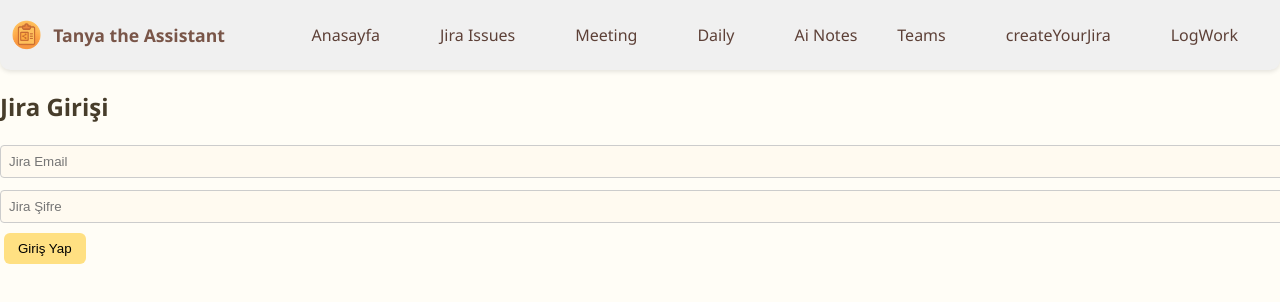
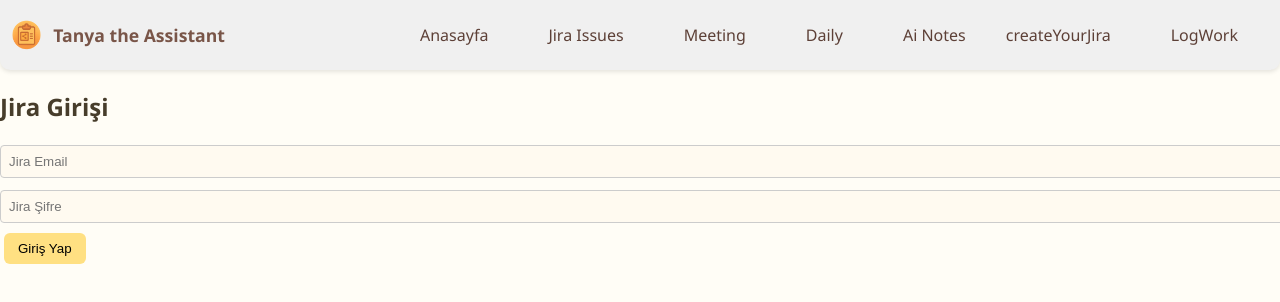
Before and after one commit to rgnblgn/tanyassistant, a React (Vite) app in the folder tanyassistant/Frontend/: page /login in a window 1280 px wide. Shown: the top 302 px of the page. Built offline with nearby package versions, Linux system fonts and the light colour scheme.

Commit message:
teams remove

```diff
--- a/tanyassistant/Frontend/src/App.jsx
+++ b/tanyassistant/Frontend/src/App.jsx
@@ -25,12 +25,8 @@ const App = () => {
           <Link to="/meeting" style={{ marginRight: '20px' }}>Meeting</Link>
           <Link to="/daily" style={{ marginRight: '20px' }}>Daily</Link>
           <Link to="/aiNotes">Ai Notes</Link>
-          <Link to="/teams" style={{ marginRight: '20px' }}>Teams</Link>
           <Link to="/createYourJira" style={{ marginRight: '20px' }}>createYourJira</Link>
-
           <Link to="/logWork" style={{ marginRight: '20px' }}>LogWork</Link>
-
-
           {isLoggedIn && (
             <button onClick={() => {
               localStorage.removeItem('authToken');
@@ -47,16 +43,11 @@ const App = () => {
         <Route path="/login" element={<Login onLogin={() => { setIsLoggedIn(true); window.location.href = "/" }} />} />
         <Route path="/" element={isLoggedIn ? <Home /> : <Navigate to="/login" />} />
         <Route path="/jira" element={isLoggedIn ? <JiraPage /> : <Navigate to="/login" />} />
-
         <Route path="/logWork" element={isLoggedIn ? <LogWork /> : <Navigate to="/login" />} />
         <Route path="/meeting" element={isLoggedIn ? <Meeting /> : <Navigate to="/login" />} />
         <Route path="/daily" element={isLoggedIn ? <Daily /> : <Navigate to="/login" />} />
         <Route path="/aiNotes" element={isLoggedIn ? <AiNotes /> : <Navigate to="/login" />} />
-        <Route path="/teams" element={isLoggedIn ? <Teams /> : <Navigate to="/login" />} />
         <Route path="/createYourJira" element={isLoggedIn ? <CreateYourJira /> : <Navigate to="/login" />} />
-
-
-
       </Routes>
     </div>
   );
```
